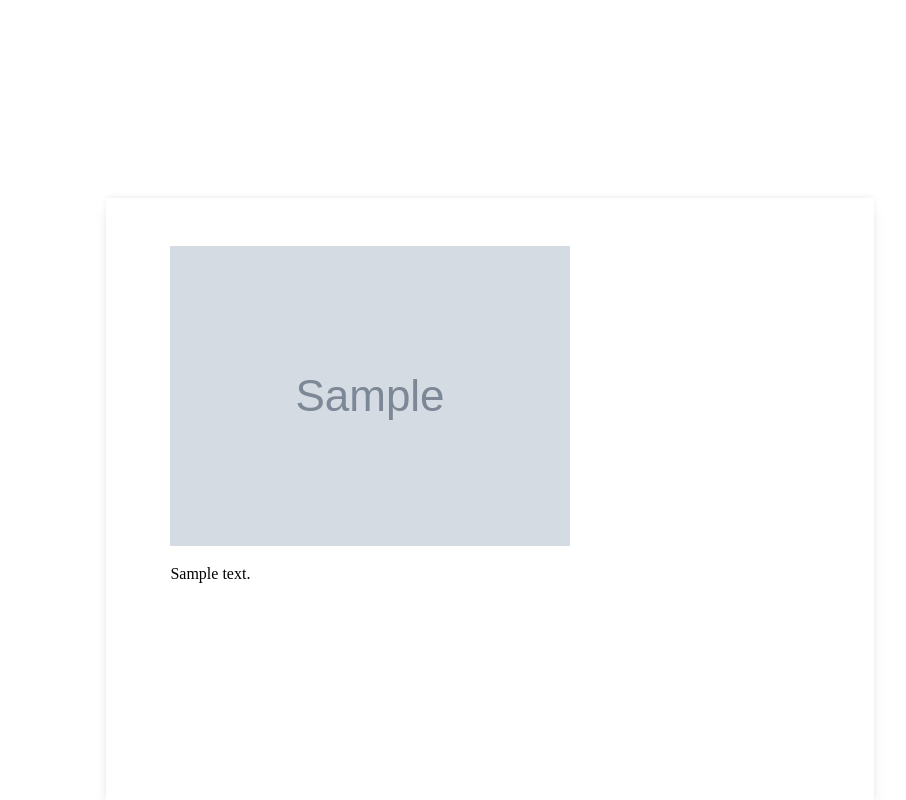
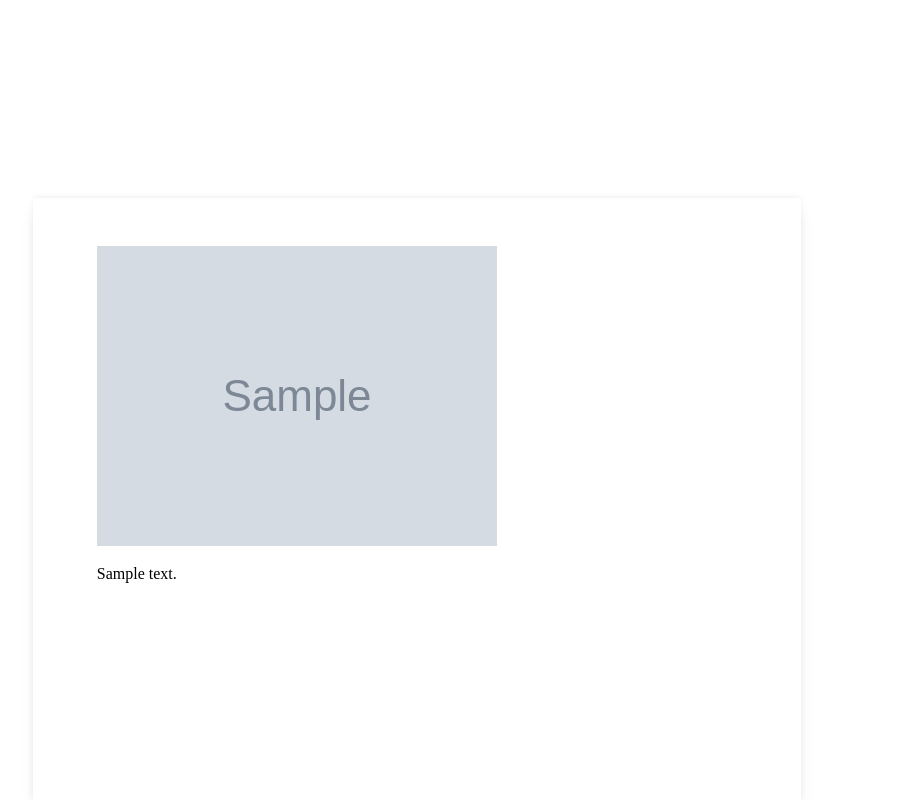
Before and after one commit to jlevy/kash, a Python web app: template src/kash/web_gen/templates/tabbed_webpage.html.jinja in a window 1280 px wide. Shown: the whole page, without its empty margins (316-1222 px from the left). Run offline with Jinja, Linux system fonts and the light colour scheme; the template is opened without the code that fills it: most values are stand-ins (such as "Sample title", 1, 10 or a date in 2020); grey boxes marked "Sample" are stand-in pictures; some web fonts are replaced.

Commit message:
Main text and table layout improvements.

```diff
--- a/src/kash/web_gen/templates/base_styles.css.jinja
+++ b/src/kash/web_gen/templates/base_styles.css.jinja
@@ -514,14 +514,41 @@ sup {
 
 /* Handle TOC layouts specially - tables should bleed within their grid column */
 @media (min-width: 1200px) {
-  /* When TOC is present, tables should bleed within the content grid column */
-  .content-with-toc.has-toc table {
-    /* Calculate available width: full viewport minus TOC column width minus margins */
-    width: calc(100vw - var(--toc-width, 16rem) - 8rem);
+  .content-with-toc.has-toc {
+    /* Define reusable values for clarity */
+    --content-width: 48rem;
+    --content-min-gap: 2rem;
+    --table-right-margin: 2rem;
+    --long-text-padding: 4rem; /* md:px-16 = 4rem */
+
+    /* Where content would be if centered in viewport */
+    --content-centered-left: calc((100vw - var(--content-width)) / 2);
+
+    /* Content's left margin within its grid column */
+    --content-margin-left: max(var(--content-min-gap), calc(var(--content-centered-left) - var(--toc-width)));
+
+    /* Content text's actual position from viewport left edge (excluding padding) */
+    --content-text-viewport-left: calc(var(--toc-width) + var(--content-margin-left));
+  }
+
+  /* When TOC is present, tables should align with main content and bleed right */
+  .content-with-toc.has-toc .table-container {
+    /* Remove default positioning */
+    left: 0;
+    transform: none;
+
+    /* Pull table left to align with content's text position */
+    /* Need to compensate for both content margin AND long-text padding */
+    margin-left: calc(-1 * (var(--content-margin-left) + var(--long-text-padding)));
+
+    /* Width from content's text edge (without padding) to 3rem from right viewport edge */
+    width: calc(100vw - var(--content-min-gap) - var(--toc-width) - var(--table-right-margin) - var(--long-text-padding));
     max-width: none;
   }
-  .content-with-toc.has-toc .table-container {
-    width: calc(100vw - var(--toc-width, 16rem) - 8rem);
+
+  .content-with-toc.has-toc table {
+    /* Let table fill its container */
+    width: 100%;
     max-width: none;
   }
 
--- a/src/kash/web_gen/templates/components/toc_styles.css.jinja
+++ b/src/kash/web_gen/templates/components/toc_styles.css.jinja
@@ -26,7 +26,8 @@
   /* Content goes in the second column (right side) */
   .content-with-toc .long-text {
     max-width: 48rem;
-    margin: 0 auto;
+    margin-left: max(1rem, calc((100vw - 48rem) / 2 - var(--toc-width)));
+    margin-right: auto;
     order: 2;
     grid-column: 2;
   }
```
